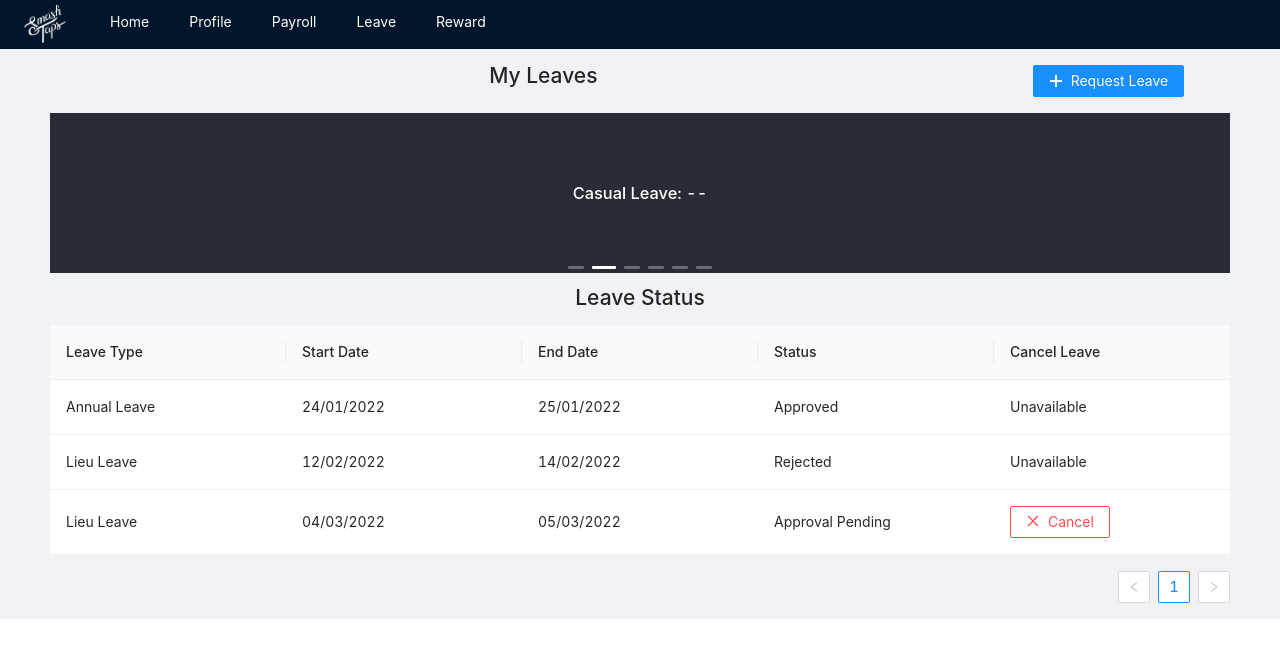
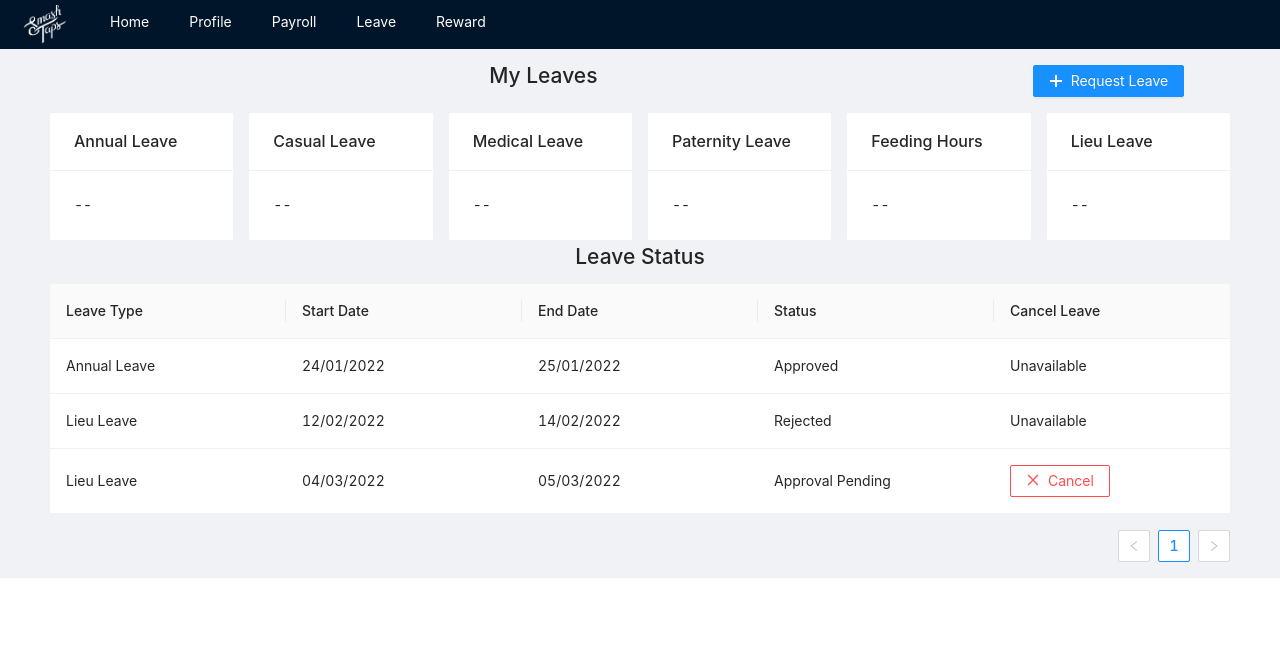
Before and after one commit to Lisa-SmashTaps/lisa-react, a React (Create React App) app: page /leave in a window 1280 px wide. Shown: the top 658 px of the page. Built offline with nearby package versions, Linux system fonts and the light colour scheme.

Commit message:
added error page

```diff
--- a/package.json
+++ b/package.json
@@ -3,6 +3,7 @@
   "version": "0.1.0",
   "private": true,
   "dependencies": {
+    "@ant-design/icons": "^4.7.0",
     "@testing-library/jest-dom": "^5.16.4",
     "@testing-library/react": "^13.3.0",
     "@testing-library/user-event": "^13.5.0",
--- a/src/Components/HeaderComponent.js
+++ b/src/Components/HeaderComponent.js
@@ -3,11 +3,12 @@ import LeaveMain from "./LeaveComponent/LeaveMain";
 import Home from "./Home";
 import Logo from "./Smashtaps-logo.png";
 import { BrowserRouter as Router, Routes, Route } from "react-router-dom";
-import { Layout, Menu, Row, Col } from "antd";
+import { Layout, Menu } from "antd";
 import { Link } from "react-router-dom";
 import PayrollSearch from "./PayrollComponent/payrollSearch";
 import DisplayProfile from "./ProfileComponent/DisplayProfile";
 import RewardDisplay from "./RewardsComponent/RewardDisplay";
+import PageNotFound from "./PageNotFound";
 const { Header, Content } = Layout;
 
   const Head =() =>{
@@ -28,6 +29,7 @@ const { Header, Content } = Layout;
                 <Route exact path='/leave' element={<LeaveMain/>} />
                 <Route exact path='/profile' element={<DisplayProfile/>}/>
                 <Route exact path='/rewards' element={<RewardDisplay/>}/>
+                <Route exact path='*' element={<PageNotFound/>}/>
             </Routes>
         </Router>
         </div>
--- a/src/Components/LeaveComponent/RemainingLeaves.js
+++ b/src/Components/LeaveComponent/RemainingLeaves.js
@@ -1,6 +1,7 @@
 import React from "react";
 import "antd/dist/antd.css";
-import { Carousel } from "antd";
+import { Card, Col, Row } from 'antd';
+//import { Carousel } from "antd";
 const LEAVES = [
   "Annual Leave",
   "Casual Leave",
@@ -9,28 +10,19 @@ const LEAVES = [
   "Feeding Hours",
   "Lieu Leave",
 ];
-const contentStyle = {
-  height: "160px",
-  color: "#fff",
-  lineHeight: "160px",
-  textAlign: "center",
-  background: "#282c34",
-};
 const RemLeaves = () => {
   return (
     <div className="Leave_Main">
-      <div>
-        <Carousel autoplay effect='fade' dotPosition="bottom" speed="0.75x" >
-          {LEAVES.map((leave) => (
-            <div>
-              <h3 style={contentStyle} value={leave} key={leave}>
-                {leave}: --
-              </h3>
-            </div>
-          ))}
-        </Carousel>
-      </div>
-    </div>
+      <Row gutter={16}>
+      {LEAVES.map((leave) => (
+        <Col span={4}>
+          <Card title={leave} bordered={false}>
+            --
+          </Card>
+        </Col>
+      ))}
+      </Row>
+  </div>
   );
 };
 export default RemLeaves;
--- /dev/null
+++ b/src/Components/PageNotFound.js
@@ -0,0 +1,20 @@
+import React from "react";
+import { FrownOutlined } from "@ant-design/icons";
+import { Layout } from "antd";
+const { Content } = Layout;
+
+const PageNotFound = () =>{
+    return(
+        <div className="PageNotFound">
+            <Layout>
+                <Content style={{ padding: '30%' }}>
+                    <center>
+                        <FrownOutlined />
+                        <h2>Error 404: Page not found</h2>
+                    </center>
+                </Content>
+            </Layout>
+        </div>
+    )
+}
+export default PageNotFound;
```
Also changed, not shown: 1 other file (tests, documents, lock files or other folders).
